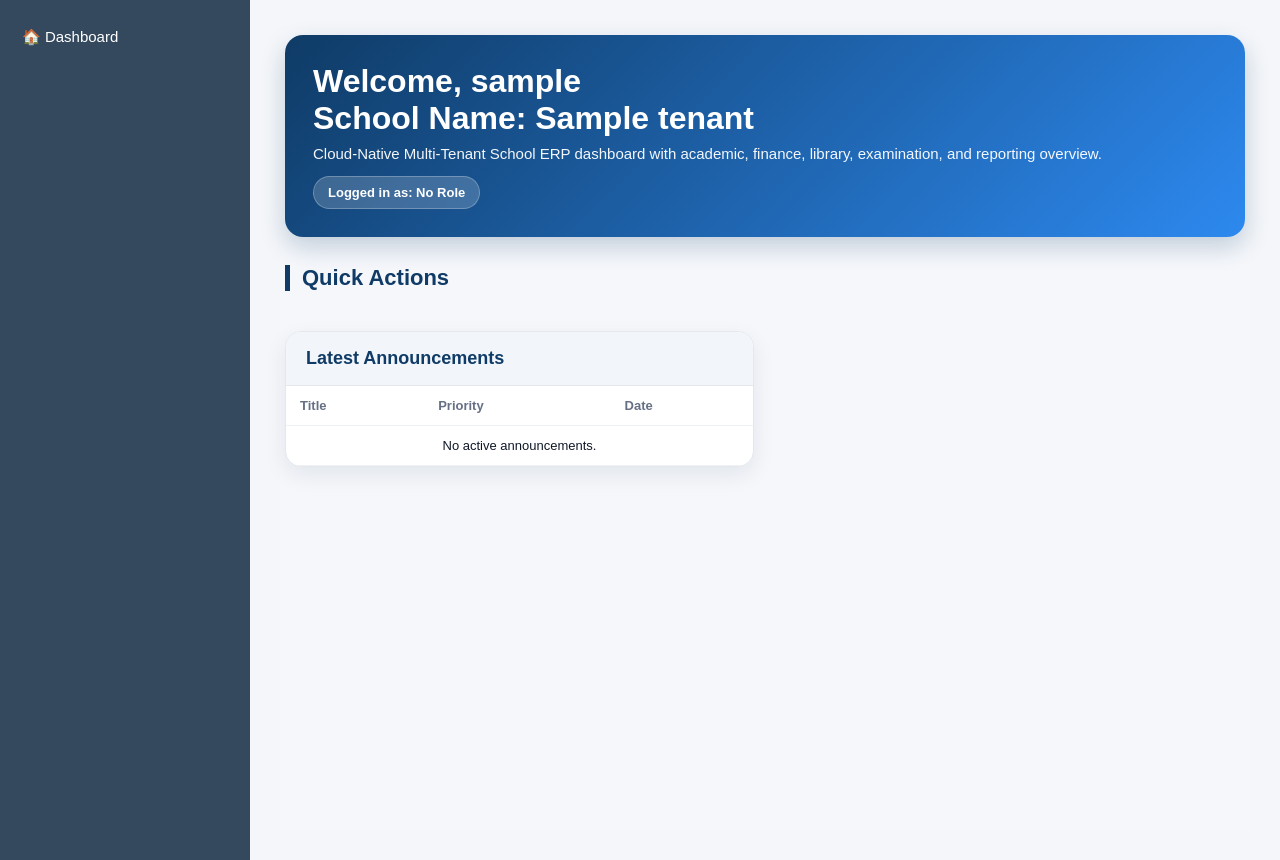
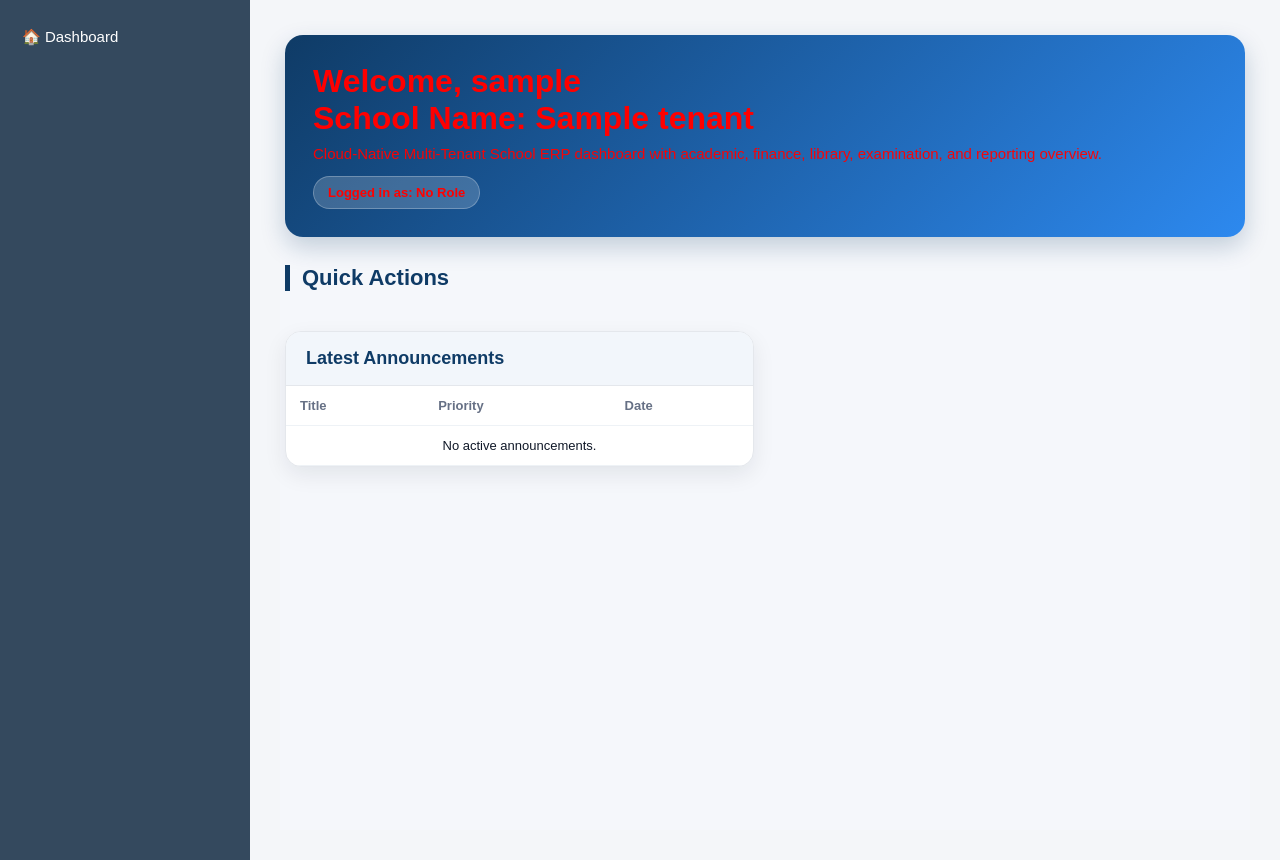
Before and after one commit to Vrushali50/cloud-native-multi-tenant-school-erp, a Django app: page /accounts/dashboard/ in a window 1280 px wide. Shown: the part 60-920 px from the top of the page. Run offline with Django 5.2, Linux system fonts and the light colour scheme; a user stored in the database is signed in; tables that the repository leaves empty hold one stand-in row (values such as "Sample post").

Commit message:
Color changed

```diff
--- a/templates/accounts/dashboard.html
+++ b/templates/accounts/dashboard.html
@@ -11,7 +11,7 @@
 
     .dashboard-header {
         background: linear-gradient(135deg, #0f3b66, #2d89ef);
-        color: white;
+        color: red;
         border-radius: 18px;
         padding: 28px;
         margin-bottom: 25px;
@@ -135,7 +135,7 @@
     }
 
     .quick-link {
-        background: white;
+        background: blue;
         border: 1px solid #e4e7ec;
         border-radius: 14px;
         padding: 16px;
```
